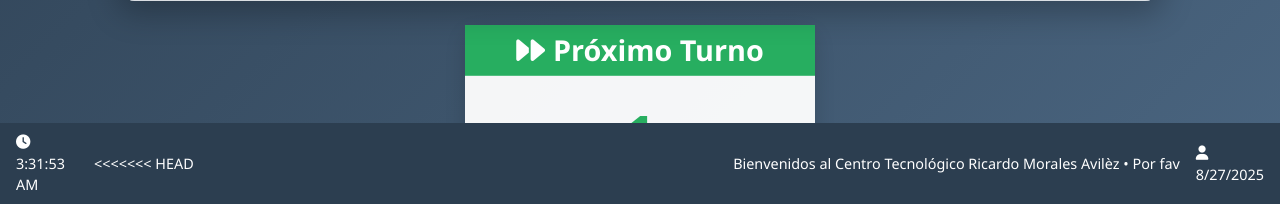
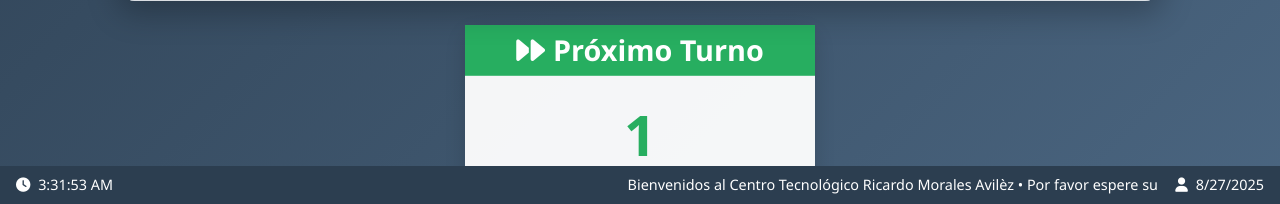
Before and after one commit to EneyderGarcia/turnerov2, a Flask app: page /public/turnos in a window 1280 px wide. Shown: the part 596-800 px from the top of the page. Run offline with Flask 3, Linux system fonts and the light colour scheme; data comes from the database, SQL or seed files in the repository; data that the repository does not hold is empty.

Commit message:
Nueva Actualizacion

```diff
--- a/templates/public/turnos.html
+++ b/templates/public/turnos.html
@@ -411,11 +411,7 @@
         <div class="status-bar">
             <div><i class="fas fa-clock me-1"></i> <span id="current-time">00:00:00</span></div>
             <div class="marquee">
-<<<<<<< HEAD
                 <span>Bienvenidos al Centro Tecnológico Ricardo Morales Avilèz • Por favor espere su turno •</span>
-=======
-                <span>Bienvenidos al Centro Tecnológico Ricardo Morales Avilez • Por favor espere su turno •</span>
->>>>>>> f9d51cbb6f767222c9862c2733ff442fde8ff930
             </div>
             <div><i class="fas fa-user me-1"></i> <span id="current-date">01/01/2023</span></div>
         </div>
```
